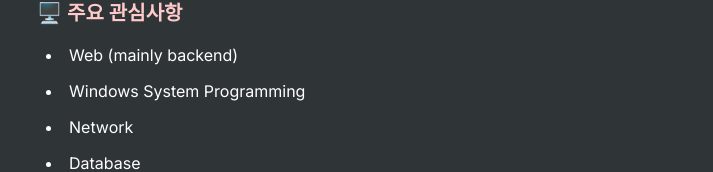
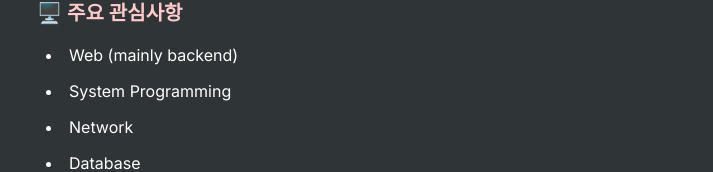
Before and after one commit to Jeong-Je/my-dev-blog, a Next.js app: page / in a window 1280 px wide. Shown: the part 288-460 px from the top of the page, without its empty margins (283-996 px from the left). Built offline with nearby package versions, Linux system fonts and the light colour scheme.

Commit message:
사소한 것들 변경

```diff
--- a/app/page.tsx
+++ b/app/page.tsx
@@ -8,7 +8,7 @@ export default function Home() {
       <h3>🖥️ 주요 관심사항</h3>
       <ul>
         <li>Web (mainly backend)</li>
-        <li>Windows System Programming</li>
+        <li>System Programming</li>
         <li>Network</li>
         <li>Database</li>
       </ul>
--- a/posts/post-16.mdx
+++ b/posts/post-16.mdx
@@ -49,6 +49,6 @@ authorization: "Bearer $accessToken"
 ***
 ## 최종 로직
 Access Token 토큰 사용 과정 사이에 Refresh Token 사용 과정이 껴있는 느낌
-![FlowChart](/images/01.06/FlowChart.svg)
+![FlowChart](https://github.com/Jeong-Je/trip/assets/131790445/d9dbbd44-a8d4-4abc-a612-8d3ed1dc022e)
 
 ***
```
Also changed, not shown: public/images/01.06/FlowChart.svg (deleted).
